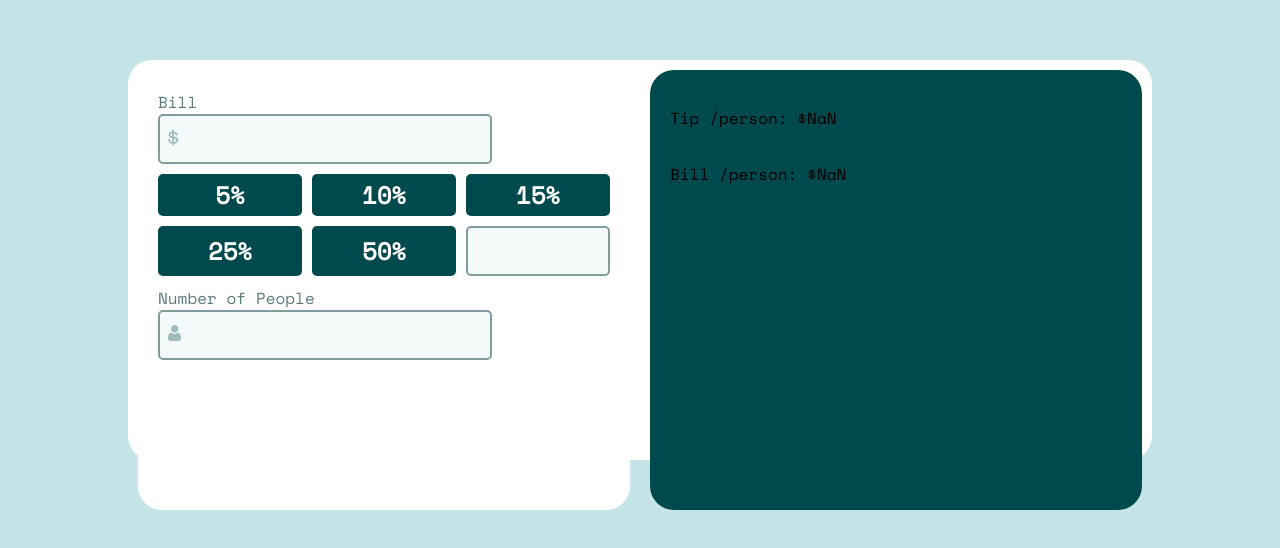
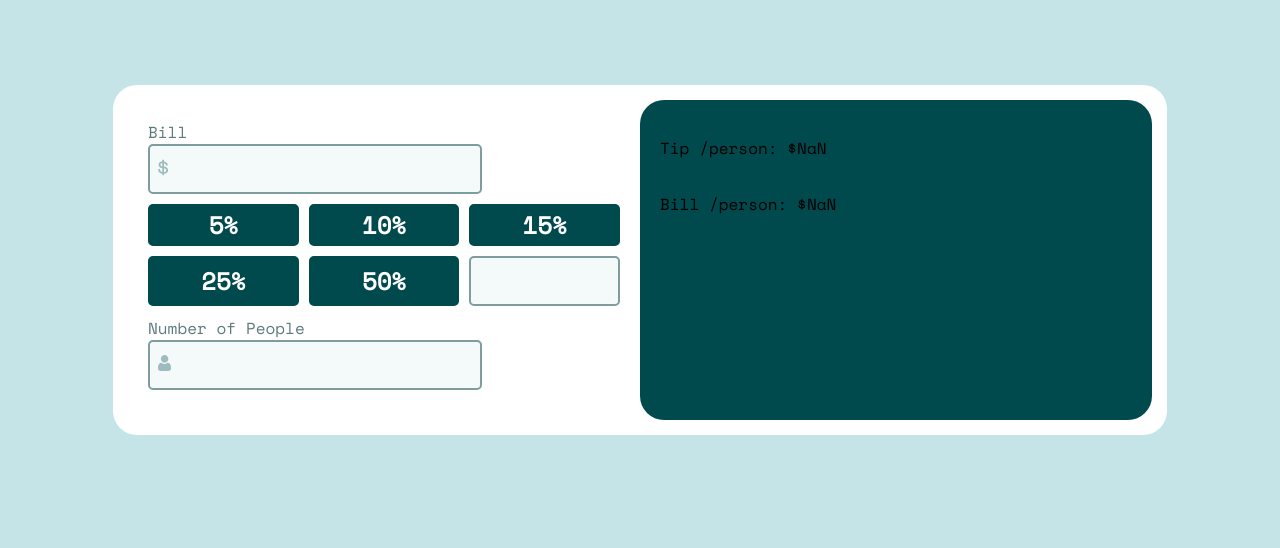
Before and after one commit to clh910936/tip-calculator-app-practice, a React (Create React App) app: page / in a window 1280 px wide. Shown: the part 140-688 px from the top of the page. Built offline with nearby package versions, Linux system fonts and the light colour scheme.

Commit message:
fixed formatting issue with two content block s going outside their parent element

```diff
--- a/src/styles/container.css
+++ b/src/styles/container.css
@@ -4,6 +4,7 @@
     justify-content: center;
     /* align-items: center; */
     border-radius: 3vh;
+    padding: 15px;
 
 }
 @media screen and (min-width: 400px){
@@ -16,7 +17,7 @@
 @media screen and (min-width: 700px){
     .container {
         flex-direction: row;
-        height: 50%;
+        height: 40vh;
         width: 80%;
     }
 }
--- a/src/styles/containerBlock.css
+++ b/src/styles/containerBlock.css
@@ -1,9 +1,9 @@
 .containerBlock {
     width: 100%;
     height: 100%;
-    margin: 10px;
     border-radius: 3vh;
     display: flex;
     flex-direction: column;
     padding: 20px;
+    box-sizing: border-box;
 }
```
